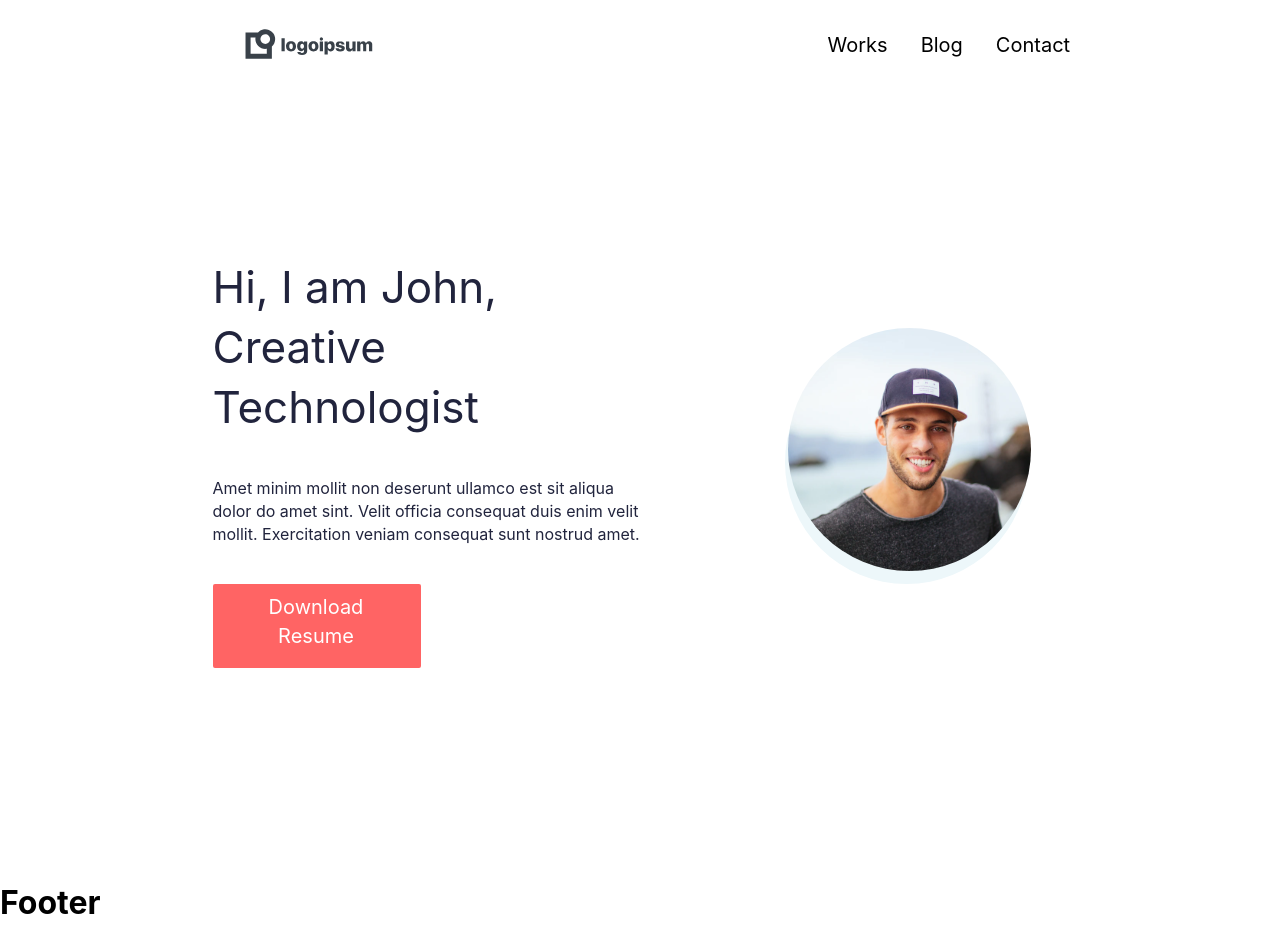
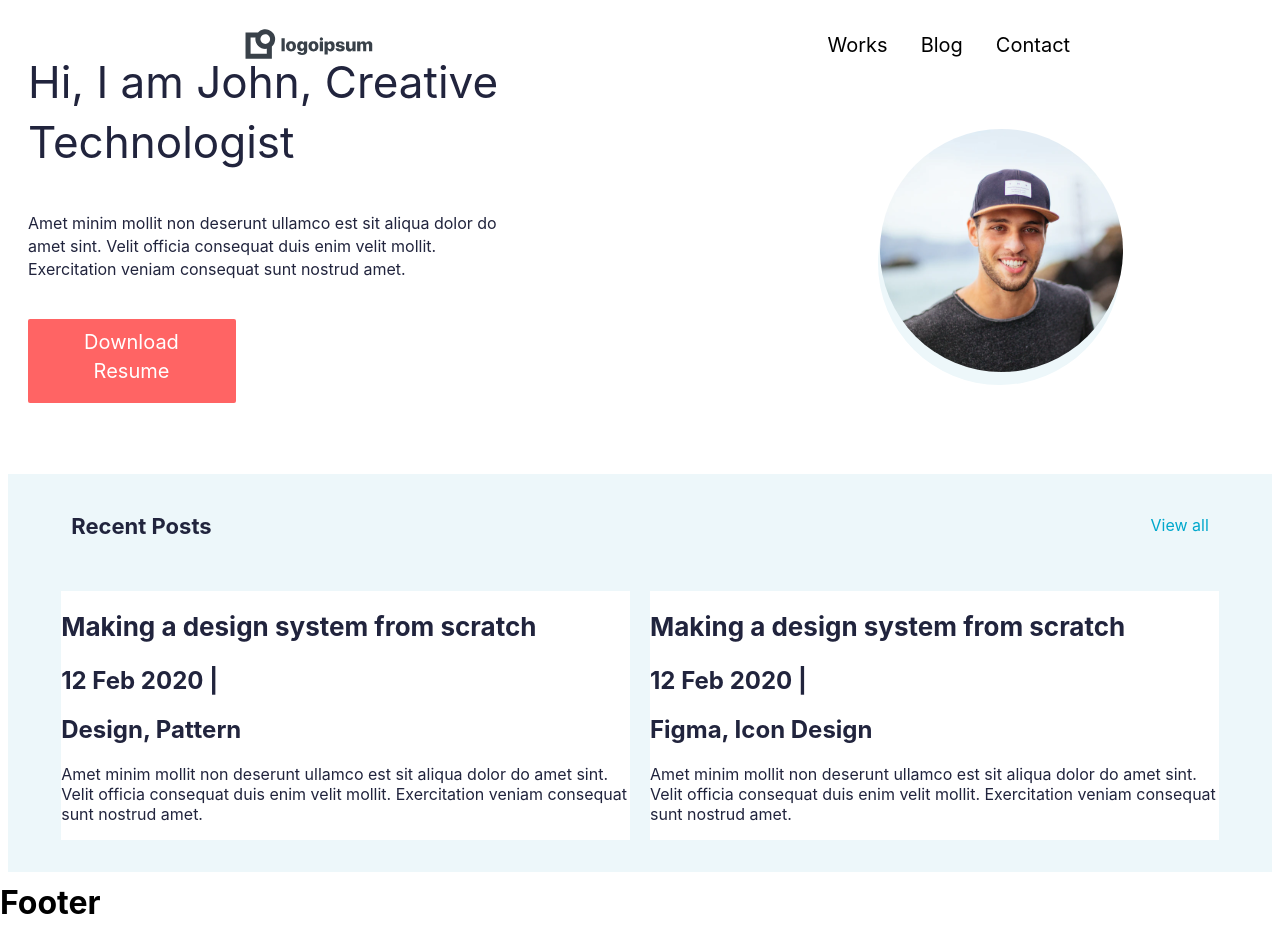
Before and after one commit to TechLounge777/Next.js-Porfolio, a Next.js app: page / in a window 1280 px wide. Built offline with nearby package versions, Linux system fonts and the light colour scheme.

Commit message:
Added RecentPostsSection.js

```diff
--- a/components/HeroSection/HeroSection.styles.js
+++ b/components/HeroSection/HeroSection.styles.js
@@ -38,6 +38,7 @@ export const HeroCtaButton = styled.div`
   background: #ff6464;
   color: #fff;
   border-radius: 2px;
+  margin-bottom: 71px;
 `;
 
 export const RightSection = styled.div`
--- /dev/null
+++ b/components/RecentPostsSection/RecentPostsSection.js
@@ -0,0 +1,50 @@
+import React from "react";
+import Link from "next/link";
+import {
+  RecentPostsSectionWrapper,
+  RecentPostsHeaderWrapper,
+  RecentPostsSectionTitle,
+  ViewAllLink,
+  LeftPost,
+  PostTitle,
+  PostDate,
+  PostInfo,
+  PostContent,
+  RightPost,
+} from "./RecentPostsSection.styles";
+
+const RecentPostsSection = () => {
+  return (
+    <div>
+      <RecentPostsSectionWrapper>
+        <RecentPostsHeaderWrapper>
+          <RecentPostsSectionTitle>Recent Posts</RecentPostsSectionTitle>
+          <ViewAllLink href="/blog">View all</ViewAllLink>
+        </RecentPostsHeaderWrapper>
+        <LeftPost>
+          <PostTitle>Making a design system from scratch</PostTitle>
+          <PostDate>12 Feb 2020 | </PostDate>
+          <PostInfo>Design, Pattern</PostInfo>
+          <PostContent>
+            Amet minim mollit non deserunt ullamco est sit aliqua dolor do amet
+            sint. Velit officia consequat duis enim velit mollit. Exercitation
+            veniam consequat sunt nostrud amet.
+          </PostContent>
+        </LeftPost>
+
+        <RightPost>
+          <PostTitle>Making a design system from scratch</PostTitle>
+          <PostDate>12 Feb 2020 | </PostDate>
+          <PostInfo>Figma, Icon Design</PostInfo>
+          <PostContent>
+            Amet minim mollit non deserunt ullamco est sit aliqua dolor do amet
+            sint. Velit officia consequat duis enim velit mollit. Exercitation
+            veniam consequat sunt nostrud amet.
+          </PostContent>
+        </RightPost>
+      </RecentPostsSectionWrapper>
+    </div>
+  );
+};
+
+export default RecentPostsSection;
--- /dev/null
+++ b/components/RecentPostsSection/RecentPostsSection.styles.js
@@ -0,0 +1,65 @@
+import styled from "styled-components";
+
+export const RecentPostsSectionWrapper = styled.div`
+  display: flex;
+  flex-direction: row;
+  flex-wrap: wrap;
+  justify-content: center;
+  align-items: center;
+  gap: 20px;
+  background: #edf7fa;
+`;
+
+export const RecentPostsHeaderWrapper = styled.div`
+  display: flex;
+  justify-content: space-between;
+  align-items: center;
+  width: 90%;
+  margin-top: 7px;
+`;
+
+export const RecentPostsSectionTitle = styled.h1`
+  display: flex;
+  justify-content: flex-start;
+  color: #21243d;
+  font-size: 22px;
+  line-height: 60px;
+`;
+export const ViewAllLink = styled.a`
+  display: flex;
+  justify-content: flex-end;
+  font-size: 16px;
+  line-height: 23px;
+  color: #00a8cc;
+`;
+
+export const LeftPost = styled.div`
+  background: #fff;
+  width: 45%;
+  margin-bottom: 32px;
+`;
+
+export const PostTitle = styled.h1`
+  color: #21243d;
+  font-size: 26px;
+  line-height: 38px;
+`;
+
+export const PostDate = styled.h2`
+  color: #21243d;
+`;
+
+export const PostInfo = styled.h2`
+  color: #21243d;
+`;
+
+export const PostContent = styled.p`
+  color: #21243d;
+`;
+
+export const RightPost = styled.div`
+  background: #ffffff;
+  color: #21243d;
+  width: 45%;
+  margin-bottom: 32px;
+`;
--- a/pages/index.js
+++ b/pages/index.js
@@ -3,6 +3,7 @@ import Link from "next/link";
 import Image from "next/image";
 import styles from "../styles/Home.module.css";
 import HeroSection from "../components/HeroSection/HeroSection";
+import RecentPostsSection from "../components/RecentPostsSection/RecentPostsSection";
 
 export default function Home() {
   return (
@@ -14,6 +15,7 @@ export default function Home() {
       </Head>
       <main>
         <HeroSection />
+        <RecentPostsSection />
       </main>
     </div>
   );
```
